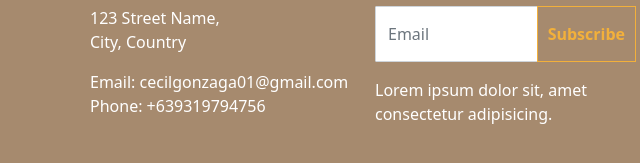
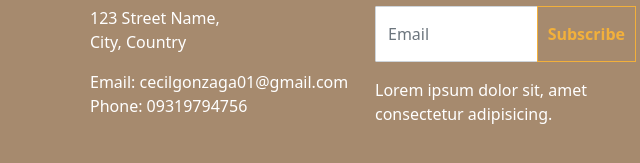
Before and after one commit to cecilgonzaga/cecilgonzaga, a plain HTML site: page Index.html in a window 1280 px wide. Shown: the part 4425-4588 px from the top of the page, 562-1202 px from the left. Drawn offline with nearby package versions, Linux system fonts and the light colour scheme; a script that the page names is missing.

Commit message:
updated footer

```diff
--- a/Index.html
+++ b/Index.html
@@ -313,7 +313,7 @@
             <div class="col-md-3 col-sm-6 text-lg-start text-center">
                 <h5>Contact Us</h5>
                 <p>123 Street Name,<br>City, Country</p>
-                <p>Email: cecilgonzaga01@gmail.com<br>Phone: +639319794756</p>
+                <p>Email: cecilgonzaga01@gmail.com<br>Phone: 09319794756</p>
             </div>
             <div class="col-md-3 col-sm-6 text-lg-start  text-center">
                 <h5>Newsletter</h5>
```
